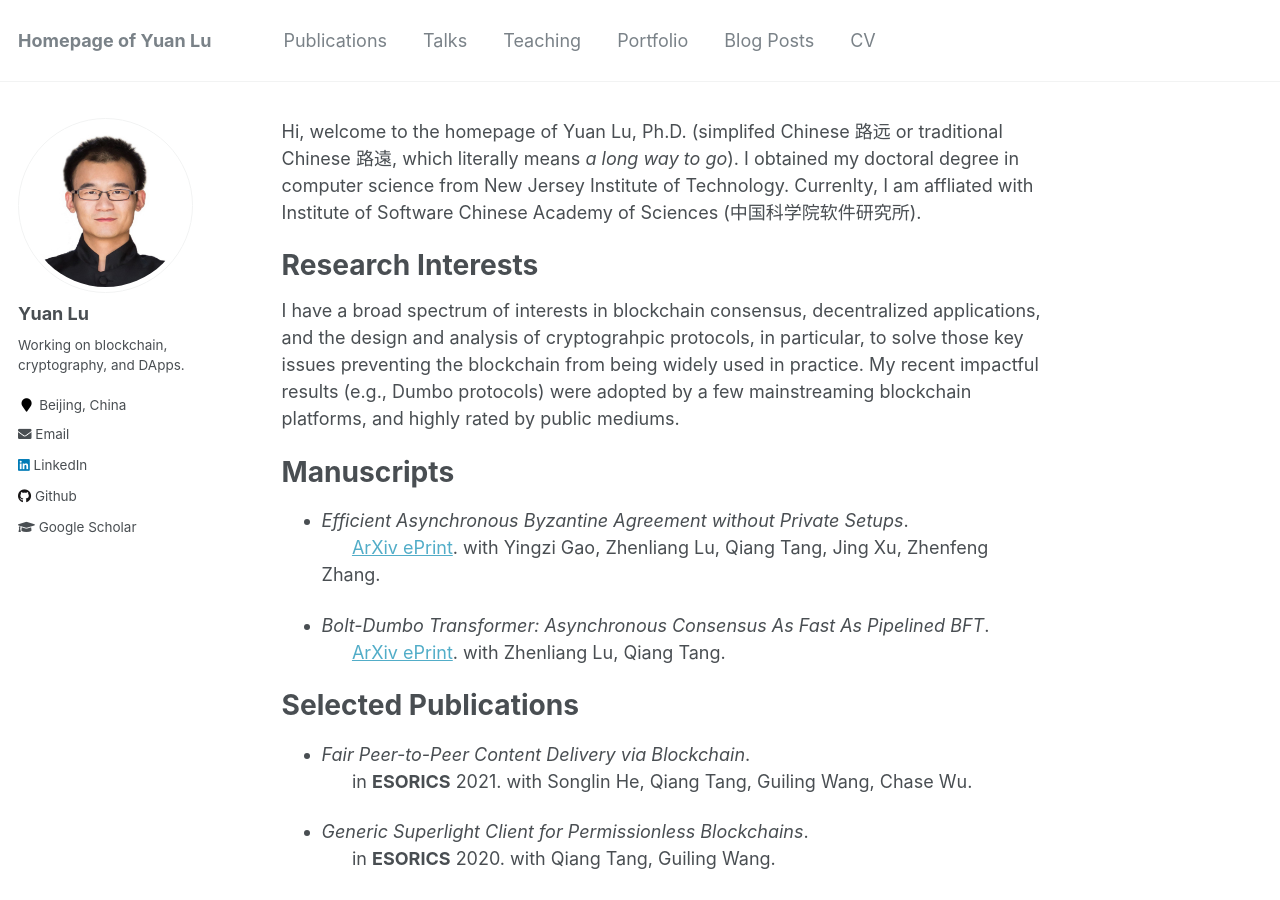
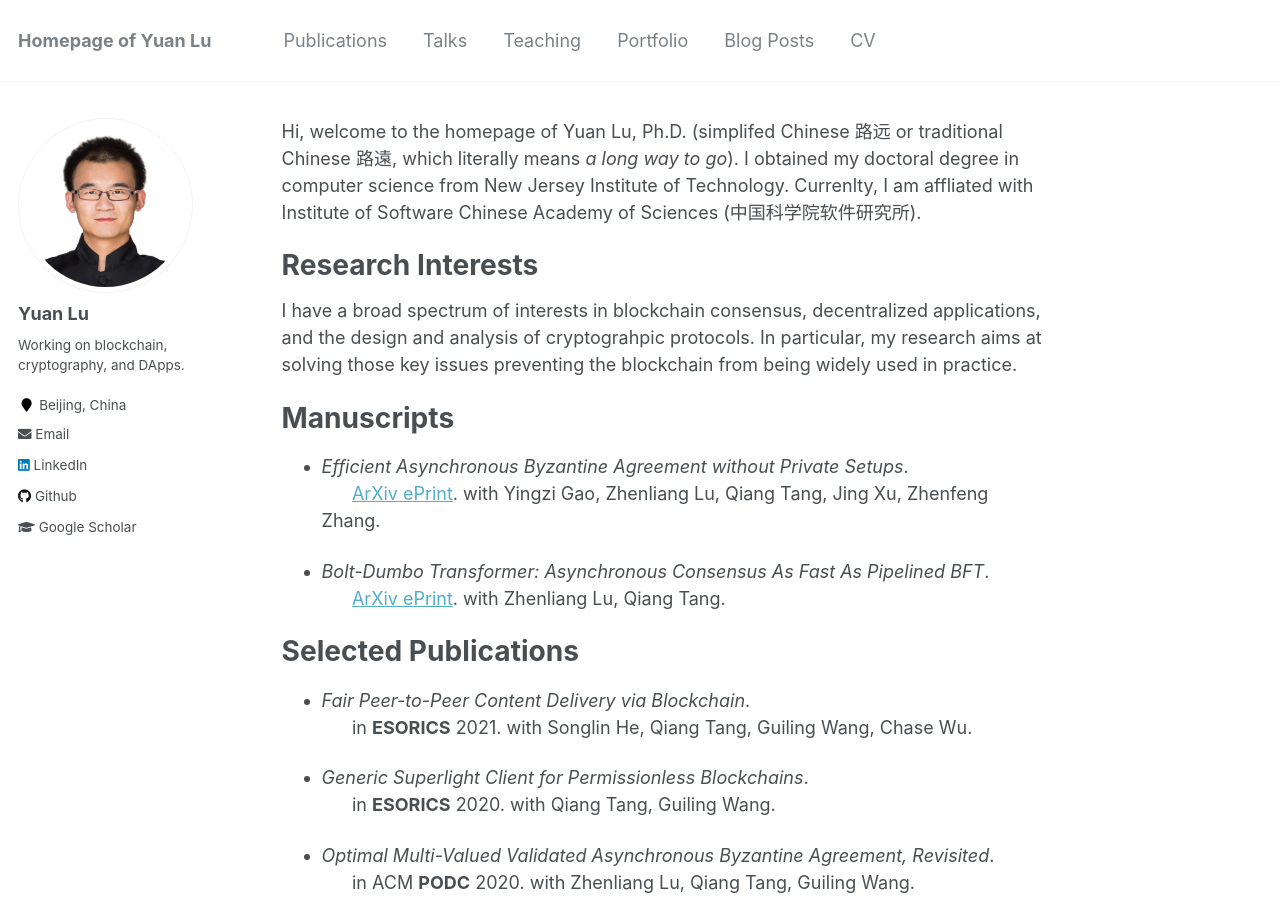
Before and after one commit to yylluu/yylluu.github.io, a Jekyll site: the page built from _pages/about.md, in a window 1280 px wide and 900 px high. Built offline with Jekyll 4.4.1, drawn with Linux system fonts in a browser that asks for light colours.

Commit message:
Update about.md

```diff
--- a/_pages/about.md
+++ b/_pages/about.md
@@ -12,7 +12,7 @@
 
 Research Interests
 ======
-I have a broad spectrum of interests in blockchain consensus, decentralized applications, and the design and analysis of cryptograhpic protocols, in particular, to solve those key issues preventing the blockchain from being widely used in practice. My recent impactful results (e.g., Dumbo protocols) were adopted by a few mainstreaming blockchain platforms, and highly rated by public mediums.
+I have a broad spectrum of interests in blockchain consensus, decentralized applications, and the design and analysis of cryptograhpic protocols. In particular, my research aims at solving those key issues preventing the blockchain from being widely used in practice.
 
 
 Manuscripts
```
